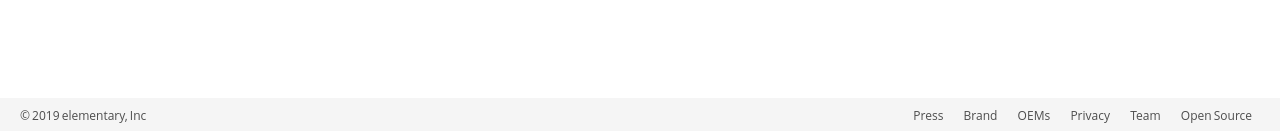
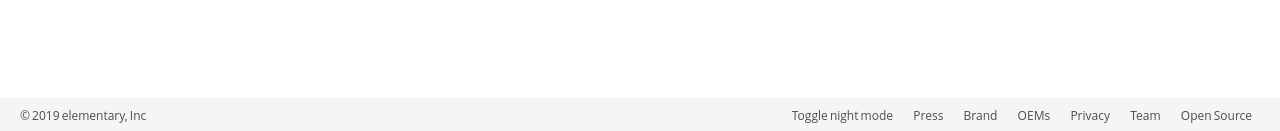
Before and after one commit to elementary/blog-template, a Jekyll site: the page built from index.html, in a window 1280 px wide. Shown: the part 916-1047 px from the top of the page. Built offline with Jekyll 4.4.1, drawn with Linux system fonts in a browser that asks for light colours; the list of posts is cut into pages by our own code.

Commit message:
Feat #6 night mode toggler

```diff
--- a/_includes/footer.html
+++ b/_includes/footer.html
@@ -1,6 +1,7 @@
 <footer>
   <p>© {{ site.time | date: '%Y' }} elementary, Inc</p>
   <ul>
+    <li><a href="#" id="toggle-night-mode">Toggle night mode</a></li>
     <li><a href="https://elementary.io/press" target="_self">Press</a></li>
     <li><a href="https://elementary.io/brand" target="_self">Brand</a></li>
     <li><a href="https://elementary.io/oem" target="_self">OEMs</a></li>
--- a/_includes/scripts.html
+++ b/_includes/scripts.html
@@ -12,4 +12,24 @@
       }
     });
   });
+
+  //Toggle night mode
+  function toggleNightMode() {
+    const mode = localStorage.getItem('mode');
+    if (mode === 'dark') {
+      document.body.classList.add('night-mode');
+    } else {
+      document.body.classList.remove('night-mode');
+    }
+  }
+  toggleNightMode();
+  document.getElementById('toggle-night-mode').addEventListener('click', e => {
+    e.preventDefault();
+    if (localStorage.getItem('mode') !== 'dark') {
+      localStorage.setItem('mode', 'dark');
+    } else {
+      localStorage.removeItem('mode');
+    }
+    toggleNightMode();
+  })
 </script>
--- /dev/null
+++ b/_sass/_nightmode.scss
@@ -0,0 +1,81 @@
+:root {
+  .night-mode {
+    --bg-color: var(--black-700);
+    --fg-color: var(--silver-300);
+    --accent-color: var(--blueberry-300);
+    --secondary-bg-color: var(--black-500);
+    --secondary-fg-color: var(--silver-300);
+  }
+}
+
+.night-mode {
+  .byline {
+    .avatar {
+      &::before {
+        box-shadow:
+          inset 0 0 0 1px black,
+          inset 0 0 0 2px rgba(255, 255, 255, 0.05),
+          inset 0 2px 0 0 rgba(255, 255, 255, 0.22),
+          inset 0 -2px 0 0 rgba(255, 255, 255, 0.07),
+          0 1px 3px 0 rgba(0, 0, 0, 0.24),
+          0 1px 2px 0 rgba(0, 0, 0, 0.48);
+      }
+    }
+  }
+  .featured {
+    .featured-image {
+      background-color: var(--silver-900);
+      border: 1px solid black;
+      box-shadow:
+        inset 0 0 0 1px rgba(255, 255, 255, 0.02),
+        inset 0 1px 0 0 rgba(255, 255, 255, 0.1),
+        inset 0 -1px 0 0 rgba(255, 255, 255, 0.05),
+        0 1px 3px rgba(0, 0, 0, 0.1),
+        0 1px 2px rgba(0, 0, 0, 0.2);
+    }
+  }
+  .highlight {
+    background-color: var(--solarized-base03);
+    color: var(--solarized-base1);
+
+    .gl {
+      background-color: var(--solarized-base02);
+    }
+
+    .c,
+    .c1,
+    .cm,
+    .sb {
+      color: var(--solarized-base01);
+    }
+
+    .err,
+    .g,
+    .ge,
+    .go,
+    .gp,
+    .gs,
+    .gt,
+    .l,
+    .ld,
+    .n,
+    .na,
+    .nl,
+    .nn,
+    .nx,
+    .p,
+    .py,
+    .sd,
+    .sh,
+    .w {
+      color: var(--solarized-base1);
+    }
+  }
+  figure {
+    &.card {
+      img {
+        background-color: var(--silver-900);
+      }
+    }
+  }
+}
```
